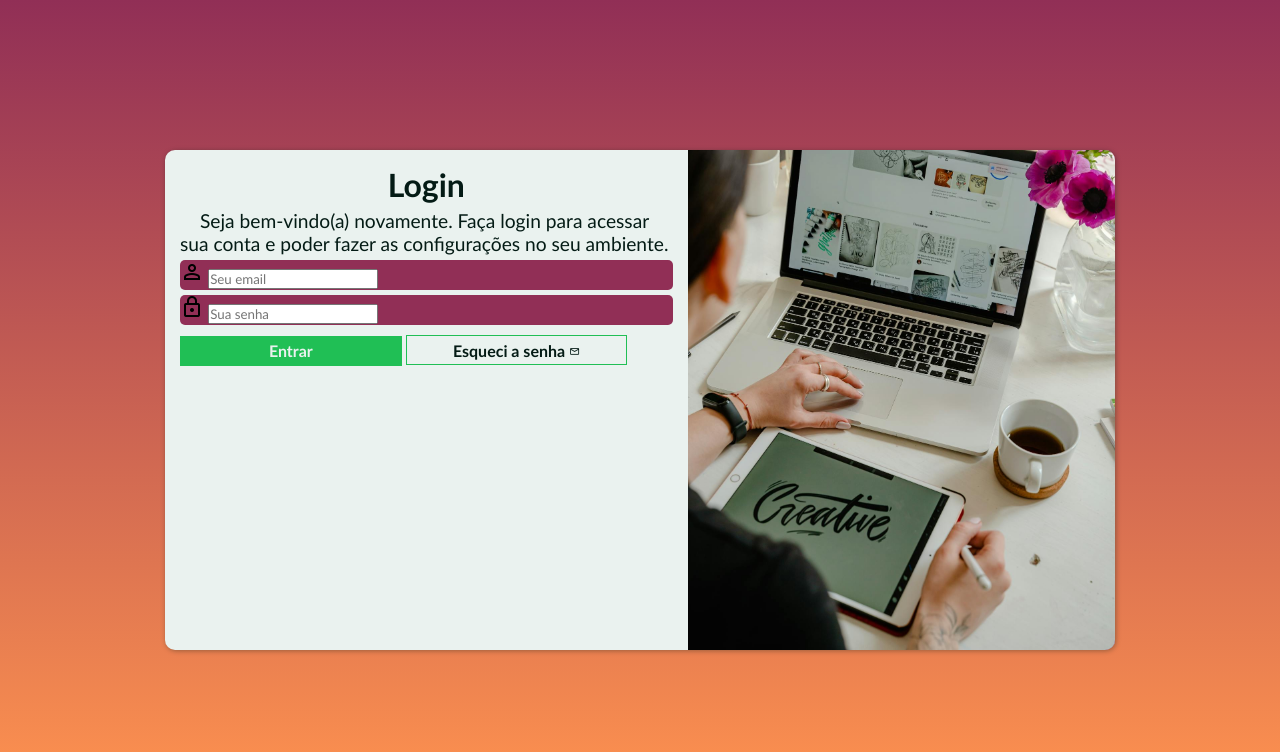
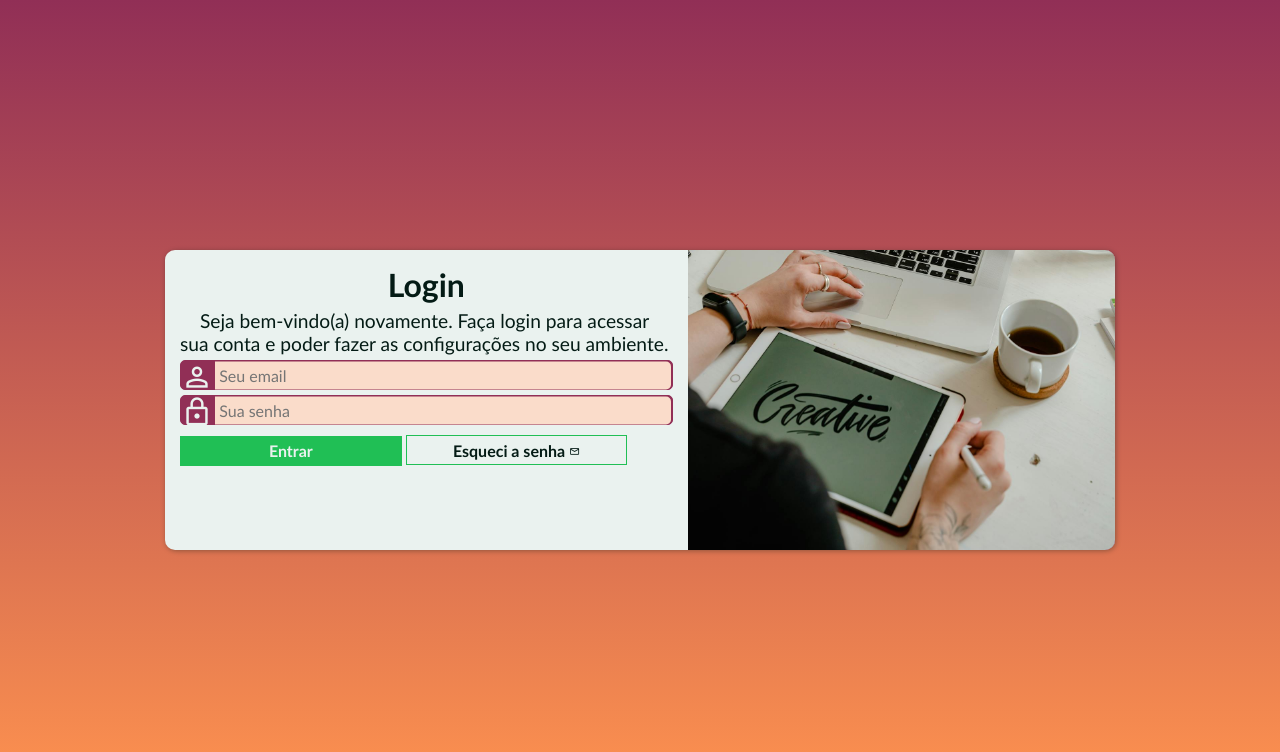
Before and after one commit to Abbakkashi/projeto-login, a plain HTML site: page index.html in a window 1280 px wide. Drawn offline with nearby package versions, Linux system fonts and the light colour scheme.

Commit message:
projeto login - acabado

```diff
--- a/estilos/media-queries.css
+++ b/estilos/media-queries.css
@@ -6,6 +6,7 @@
     }
 
     section#Ilogin{
+        height: 270px;
         width: 85vw;
     }
 
@@ -21,6 +22,7 @@
     }
 
     form > a.button, form > input[type=submit]{
+        margin-top: 5px;
         display: inline-block;
         width: 45%;
     }
@@ -32,6 +34,7 @@
     }
 
     section#Ilogin{
+        height: 300px;
         width: 950px;
     }
 
@@ -55,7 +58,7 @@
     }
 
     form > a.button, form > input[type=submit]{
-
+        margin-top: 5px;
         display: inline-block;
         width: 45%;
     }
--- a/estilos/style.css
+++ b/estilos/style.css
@@ -33,7 +33,6 @@ section#Ilogin{
     position: absolute;
     top: 50%;
     left: 50%;
-    transform: translate(-50%,-50%);
     overflow: hidden;
 
     background-color: var(--corbranco);
@@ -43,6 +42,7 @@ section#Ilogin{
     height: 500px;
     width: 250px;
 
+    transform: translate(-50%,-50%);
     transition: width 0.2s, height 0.2s;
     transition-timing-function: ease;
 }
@@ -78,11 +78,34 @@ form > div.campo{
     width: 100%;
     height: 30px;
     border-radius: 5px;
+    border: 1px solid var(--cordestaque02);
     margin: 5px 0px;
 }
 
+
 form > div.campo > label{
     display: none;
+}
+
+div.campo > span.material-symbols-outlined{
+    color: var(--corbranco);
+    font-size: 2em;
+    width: 30px;
+}
+
+div.campo > input{
+    background-color: #fadcca;
+    font-size: 1em;
+
+    height: 100%;
+    width: calc(100% - 35px);
+    border: none;
+    border-radius: 0px 5px 5px 0px;
+    transform: translateY(-11.5px);
+}
+
+div.campo > input:focus-within{
+    background-color: var(--corbranco);
 }
 
 form > input[type=submit]{
@@ -95,11 +118,13 @@ form > input[type=submit]{
     font-size: 1em;
     height: 30px;
     width: 100%;
+
 }
 
 form > input[type=submit]:hover{
     background-color: var(--corescura);
 }
+
 
 form > a.button{
     display: block;
@@ -109,7 +134,6 @@ form > a.button{
     font-size: 1em;
     font-weight: bold;
 
-    margin-top: 5px;
     padding: 5px;
     text-align: center;
     text-decoration: none;
--- a/index.html
+++ b/index.html
@@ -19,13 +19,13 @@
                 <p>Seja bem-vindo(a) novamente. Faça login para acessar sua conta e poder fazer as configurações no seu ambiente.</p>
                 <form action="login.php" method="post" autocomplete="on">
                     <div class="campo">
-                        <span class="material-symbols-outlined" class="icon">person</span>
-                        <input type="email" name="email" id="Iemail" placeholder="Seu email" required autocomplete="email" maxlength="30">
+                        <span class="material-symbols-outlined">person</span>
+                        <input type="email" name="email" id="Iemail" placeholder=" Seu email" required autocomplete="email" maxlength="30">
                         <label for="Iemail">Login</label>
                     </div>
                     <div class="campo">
-                        <span class="material-symbols-outlined" class="icon">lock</span>
-                        <input type="password" name="senha" id="Isenha" placeholder="Sua senha" required autocomplete="current-password" minlength="6" maxlength="15">
+                        <span class="material-symbols-outlined">lock</span>
+                        <input type="password" name="senha" id="Isenha" placeholder=" Sua senha" required autocomplete="current-password" minlength="6" maxlength="15">
                         <label for="Isenha">Senha</label>
                     </div>
                     <input type="submit" value="Entrar">
```
